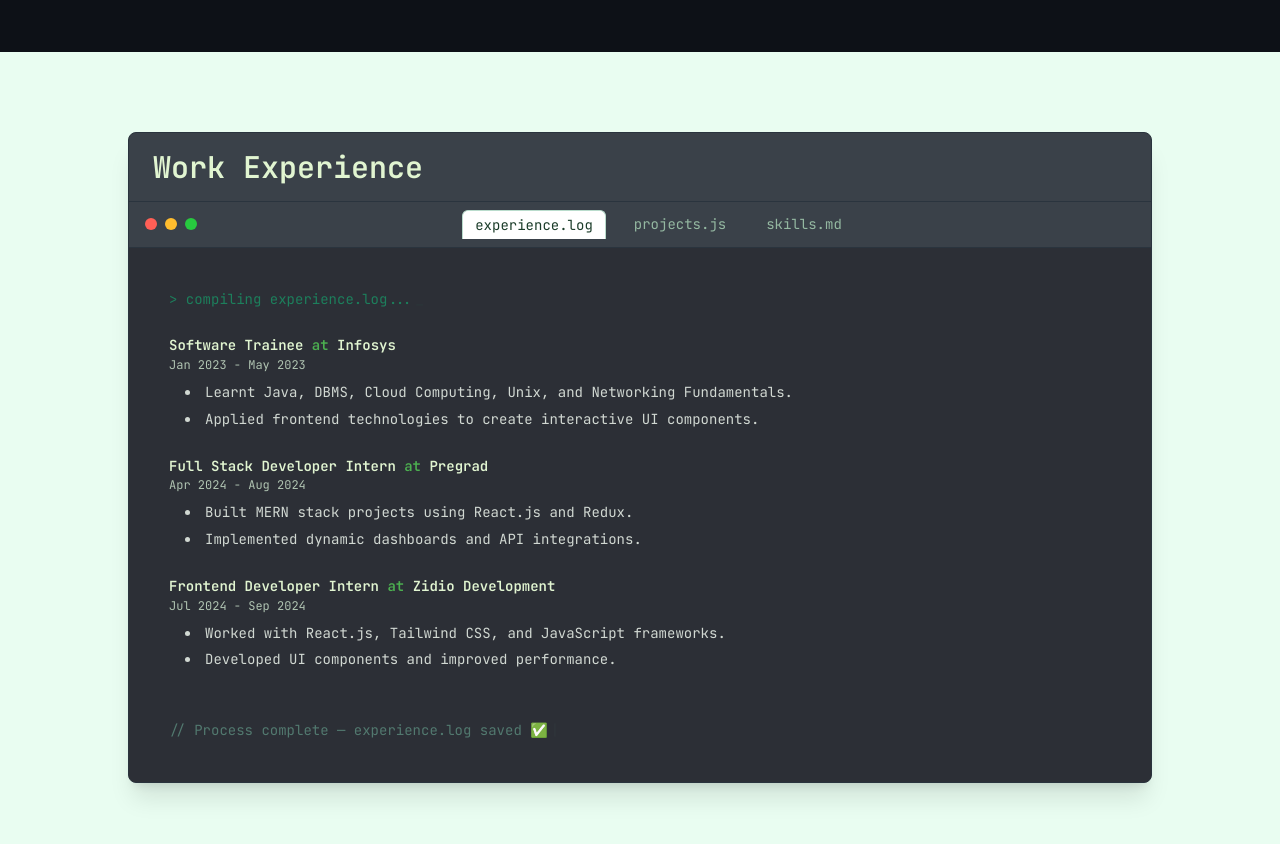
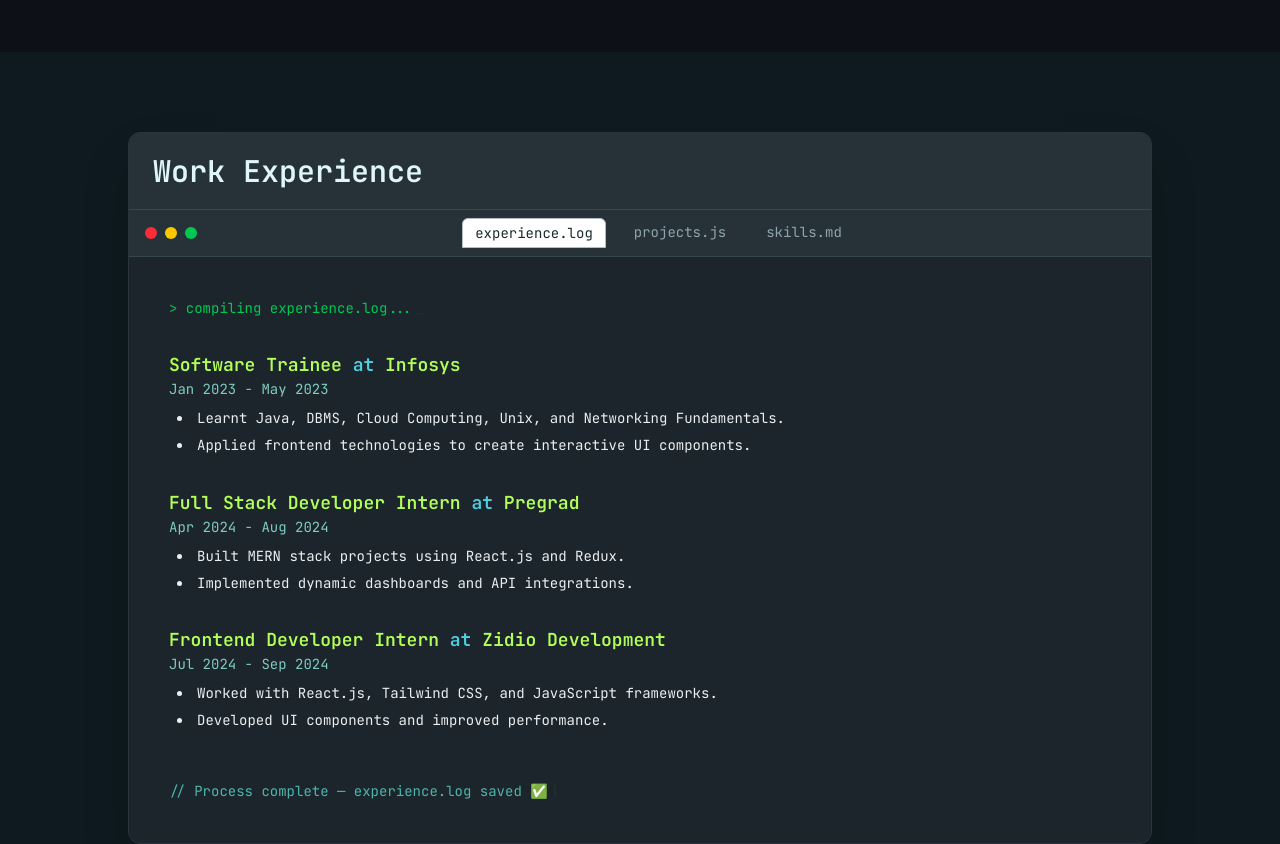
Before and after one commit to RohanShrivastava08/My-Modern-Portfolio, a React (Vite) app: page / in a window 1280 px wide. Shown: the part 2440-3284 px from the top of the page. Built offline with nearby package versions, Linux system fonts and the light colour scheme.

Commit message:
Animated WorkExperience.jsx

```diff
--- a/src/sections/WorkExperience.jsx
+++ b/src/sections/WorkExperience.jsx
@@ -36,47 +36,51 @@
   return (
     <section
       id="experience"
-      className="min-h-screen bg-[#e9fdf1] text-[#1b2b22] py-20 px-4 flex items-center justify-center font-['JetBrains_Mono','monospace']"
+      className="min-h-screen bg-[#0e1a1f] text-white py-20 px-4 flex items-center justify-center font-['JetBrains_Mono','monospace']"
     >
-      <div className="w-full max-w-5xl bg-[#2c2f36] border border-[#2a343e] shadow-xl rounded-lg overflow-hidden">
-
-        {/* Header - Classy, Bold */}
-        <div className="bg-[#3a4149] py-4 px-6 border-b border-[#2a343e]">
+      <motion.div
+        initial={{ opacity: 0, y: 30 }}
+        whileInView={{ opacity: 1, y: 0 }}
+        transition={{ duration: 0.7 }}
+        className="w-full max-w-5xl bg-[#1c252b] border border-[#2a343e] shadow-2xl rounded-xl overflow-hidden"
+      >
+        {/* Header */}
+        <div className="bg-[#263238] py-5 px-6 border-b border-[#37474f]">
           <motion.h2
-            initial={{ opacity: 0, y: -20 }}
+            initial={{ opacity: 0, y: -10 }}
             whileInView={{ opacity: 1, y: 0 }}
             transition={{ duration: 0.6 }}
-            className="text-3xl font-extrabold text-[#e1f5d1]"
+            className="text-3xl font-extrabold text-[#e0f7fa]"
           >
             Work Experience
           </motion.h2>
         </div>
 
-        {/* Tabs Bar (VS Code Style) */}
-        <div className="flex items-center justify-between px-4 py-2 bg-[#3a4149] border-b border-[#2a343e]">
+        {/* Tabs Bar (VS Code style) */}
+        <div className="flex items-center justify-between px-4 py-2 bg-[#263238] border-b border-[#37474f]">
           <div className="flex space-x-2">
-            <div className="w-3 h-3 bg-[#ff5f56] rounded-full"></div>
-            <div className="w-3 h-3 bg-[#ffbd2e] rounded-full"></div>
-            <div className="w-3 h-3 bg-[#27c93f] rounded-full"></div>
+            <div className="w-3 h-3 bg-red-500 rounded-full"></div>
+            <div className="w-3 h-3 bg-yellow-400 rounded-full"></div>
+            <div className="w-3 h-3 bg-green-500 rounded-full"></div>
           </div>
-          <div className="flex items-center space-x-4 text-sm font-medium text-[#b0c4b2]">
-            <span className="px-3 py-1 bg-white rounded-t-md border-x border-t border-[#b9dccc] text-[#1c3d2a]">
+          <div className="flex space-x-4 text-sm text-[#90a4ae] font-medium">
+            <span className="px-3 py-1 bg-white rounded-t-md border border-[#b0bec5] text-[#1b2b2d]">
               experience.log
             </span>
-            <span className="px-3 py-1 text-[#94b8a1]">projects.js</span>
-            <span className="px-3 py-1 text-[#94b8a1]">skills.md</span>
+            <span className="px-3 py-1">projects.js</span>
+            <span className="px-3 py-1">skills.md</span>
           </div>
           <div className="w-4"></div>
         </div>
 
-        {/* Terminal Body */}
-        <div className="bg-[#2c2f36] text-[#d1d8d2] px-6 md:px-10 py-10 text-sm leading-relaxed">
-          {/* Typewriter Title */}
+        {/* Terminal-like Body */}
+        <div className="bg-[#1c252b] text-[#eceff1] px-6 md:px-10 py-10 text-sm leading-relaxed">
+          {/* Typewriter Line */}
           <motion.p
-            initial={{ opacity: 0, y: -10 }}
+            initial={{ opacity: 0, y: -8 }}
             whileInView={{ opacity: 1, y: 0 }}
-            transition={{ duration: 0.6 }}
-            className="text-[#1d7f5c]"
+            transition={{ duration: 0.5 }}
+            className="text-[#00c853]"
           >
             <Typewriter
               words={['> compiling experience.log...']}
@@ -89,20 +93,20 @@
             />
           </motion.p>
 
-          {/* Experience List */}
+          {/* Experience Cards */}
           {experiences.map((exp, idx) => (
             <motion.div
               key={idx}
               initial={{ opacity: 0, y: 20 }}
               whileInView={{ opacity: 1, y: 0 }}
               transition={{ duration: 0.6, delay: idx * 0.3 }}
-              className="mt-6"
+              className="mt-8"
             >
-              <p className="text-[#e1f5d1] font-semibold">
-                {exp.role} <span className="text-[#4caf50]">at</span> {exp.company}
+              <p className="text-lg font-semibold text-[#b2ff59]">
+                {exp.role} <span className="text-[#4dd0e1]">at</span> {exp.company}
               </p>
-              <p className="text-[#b0c4b2] text-xs mb-2">{exp.duration}</p>
-              <ul className="list-disc list-inside text-[#d1d8d2] pl-4 space-y-1">
+              <p className="text-sm text-[#80cbc4] mb-2">{exp.duration}</p>
+              <ul className="list-disc list-inside text-[#eceff1] space-y-1 ml-2">
                 {exp.bullets.map((point, i) => (
                   <li key={i}>{point}</li>
                 ))}
@@ -110,12 +114,12 @@
             </motion.div>
           ))}
 
-          {/* Terminal Footer Line */}
+          {/* Footer Line */}
           <motion.p
             initial={{ opacity: 0 }}
             whileInView={{ opacity: 1 }}
-            transition={{ delay: 1, duration: 1 }}
-            className="mt-12 text-[#52796f] font-medium"
+            transition={{ delay: 1.2, duration: 1 }}
+            className="mt-12 text-[#4db6ac] font-medium"
           >
             <Typewriter
               words={['// Process complete — experience.log saved ✅']}
@@ -124,11 +128,11 @@
               cursorStyle="|"
               typeSpeed={40}
               deleteSpeed={0}
-              delaySpeed={3000}
+              delaySpeed={2500}
             />
           </motion.p>
         </div>
-      </div>
+      </motion.div>
     </section>
   );
 };
```
